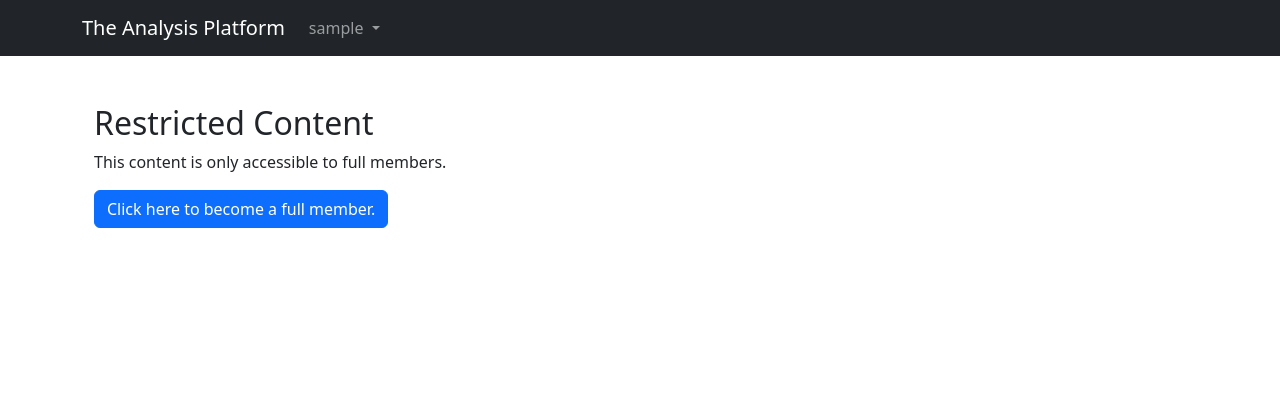
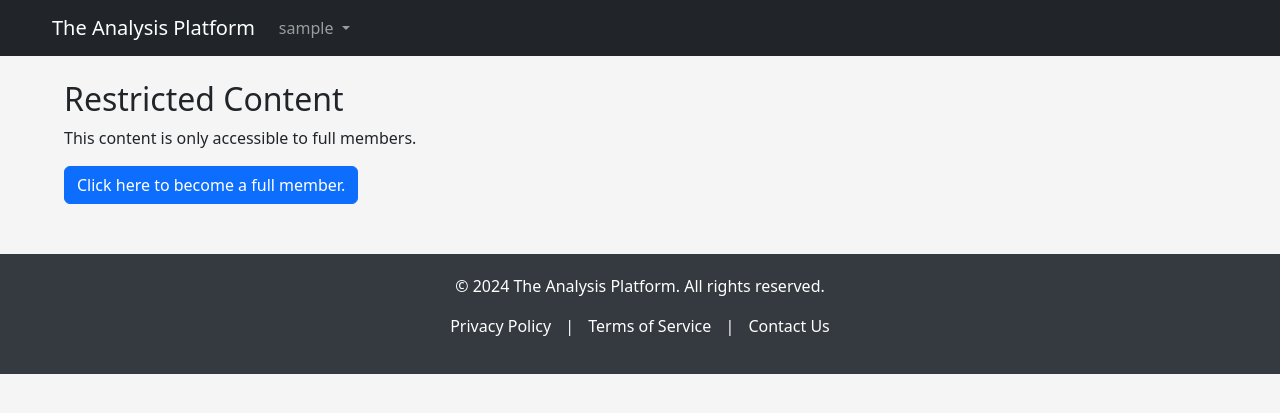
Before and after one commit to am-derrick/F_n_M-Platform, a Django app: page /macroeconomics/upgrade/ in a window 1280 px wide. Shown: the top 413 px of the page. Run offline with Django 5.2, Linux system fonts and the light colour scheme; the visitor is signed in with stand-in values (Sample User, id 1); parts of the project's set-up code (start-up, migrations or seed data) failed here and were passed over; some libraries are stand-ins or nearby versions; some web fonts are replaced.

Commit message:
add: footer

```diff
--- a/templates/base.html
+++ b/templates/base.html
@@ -15,11 +15,51 @@
     <link rel="stylesheet" href="{% static 'css/bootstrap.min.css' %}">
     <link rel="stylesheet" href="{% static 'css/app.css' %}">
 
-    <!-- SimpleMDE for Markdown Editing -->
-    <link rel="stylesheet" href="https://cdn.jsdelivr.net/simplemde/latest/simplemde.min.css">
-    <script src="https://cdn.jsdelivr.net/simplemde/latest/simplemde.min.js"></script>
+    {% block stylesheet %}{% endblock %}
 
-    {% block stylesheet %}{% endblock %}
+    <style>
+        body {
+            background-color: #f5f5f5; /* Subtle background color */
+            margin: 0;
+            padding: 0;
+        }
+
+        .container {
+            max-width: 1200px;
+            margin: auto;
+        }
+
+        .navbar {
+            margin-bottom: 20px;
+        }
+
+        .footer {
+            background-color: #343a40;
+            color: #ffffff;
+            padding: 20px 0;
+            text-align: center;
+            margin-top: 50px;
+            margin-bottom: 10px;
+        }
+
+        .footer a {
+            color: #ffffff;
+            text-decoration: none;
+            margin: 0 10px;
+        }
+
+        .footer a:hover {
+            text-decoration: underline;
+        }
+
+        .breadcrumb {
+            background-color: #ffffff; /* White background for breadcrumbs */
+            border-radius: 0.25rem;
+            padding: 10px 15px;
+            margin-bottom: 20px;
+        }
+    </style>
+
 </head>
 <body>
     <nav class="navbar navbar-expand-sm navbar-dark bg-dark">
@@ -65,16 +105,27 @@
     </nav>
 
     <div class="container">
-        <ol class="breadcrumb my-4">
-            {% block breadcrumb %}
-            <!-- Example: <li class="breadcrumb-item"><a href="#">Home</a></li> -->
-            {% endblock %}
-        </ol>
+
+        {% block breadcrumb %}
+        <!-- Example: <li class="breadcrumb-item"><a href="#">Home</a></li> -->
+        {% endblock %}
 
         {% block content %}
         <!-- Main content will be injected here -->
         {% endblock %}
     </div>
+
+    <!-- Footer -->
+    <footer class="footer">
+        <div class="container">
+            <p>&copy; 2024 The Analysis Platform. All rights reserved.</p>
+            <p>
+                <a href="#">Privacy Policy</a> |
+                <a href="#">Terms of Service</a> |
+                <a href="#">Contact Us</a>
+            </p>
+        </div>
+    </footer>
 
     <!-- jQuery, Popper.js, Bootstrap JS -->
     <script src="{% static 'js/jquery.min.js' %}"></script>
```
